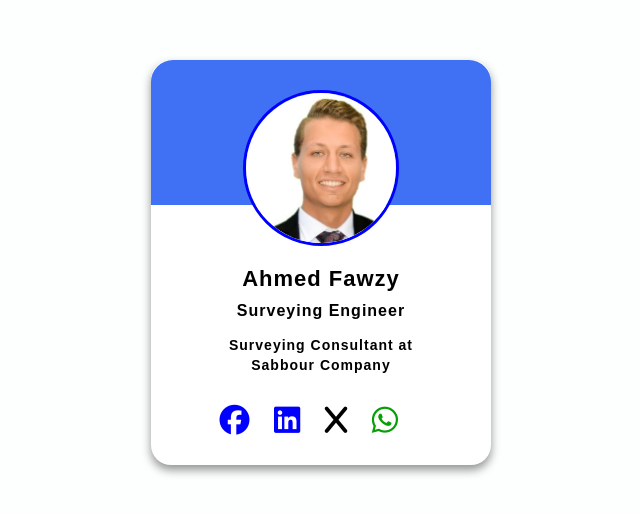
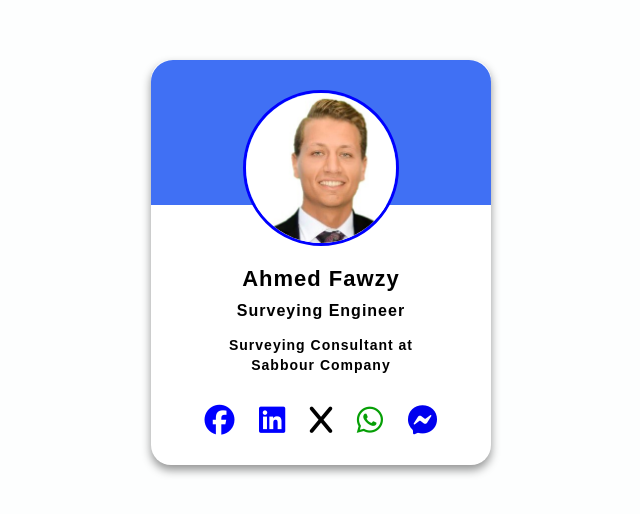
Before and after one commit to Gamelmohamed/ahmed-fawzy, a plain HTML site: page index.html in a window 1280 px wide. Shown: the part 138-652 px from the top of the page, without its empty margins (319-959 px from the left). Drawn offline with Linux system fonts and the light colour scheme.

Commit message:
Update index.html

```diff
--- a/index.html
+++ b/index.html
@@ -32,7 +32,7 @@
         <a href="https://www.linkedin.com/in/ahmed-fawzii-a170a1111?utm_source=share&utm_campaign=share_via&utm_content=profile&utm_medium=android_app"> <i class="fa-brands fa-linkedin"></i></a>
         <a href="https://twitter.com/a_fwzii?t=uYWjKjOes9_ydP-HvOANAA&s=09"> <i class="fa-brands fa-x"></i></a>
         <a href="https://wa.me/qr/AE3JFSSSC5VDP1"> <i class="fa-brands fa-whatsapp"></i></a>
-        <a href="https://www.facebook.com/messages/t/100001869471065"> <i class="fa-brands fa-messenger"></i></a>
+        <a href="https://www.facebook.com/messages/t/100001869471065"> <i class="fa-brands fa-facebook-messenger"></i></a>
       </div>
     </div>
   </body>
```
